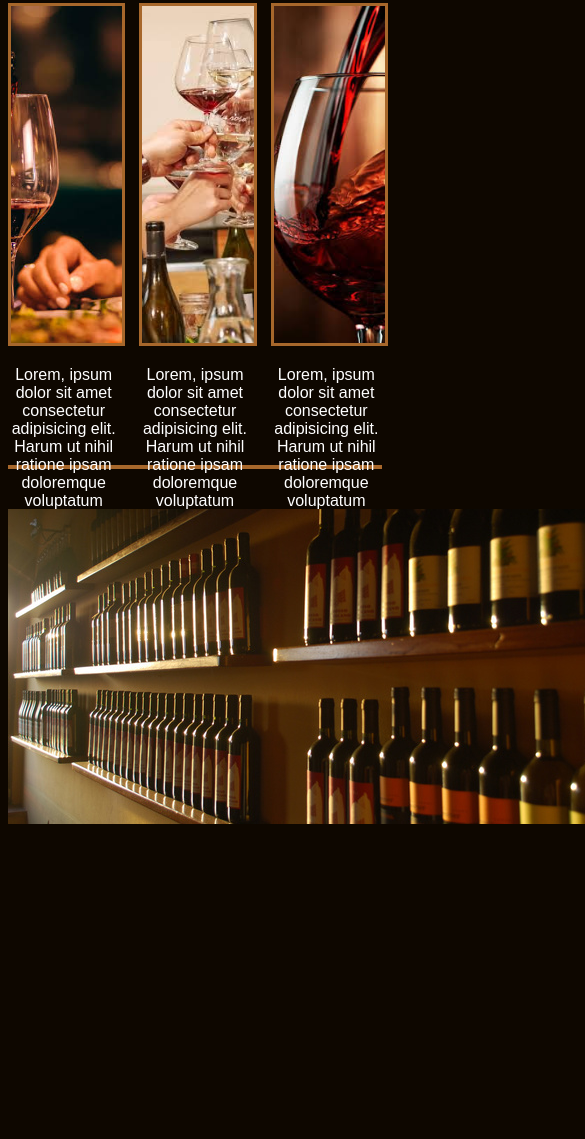
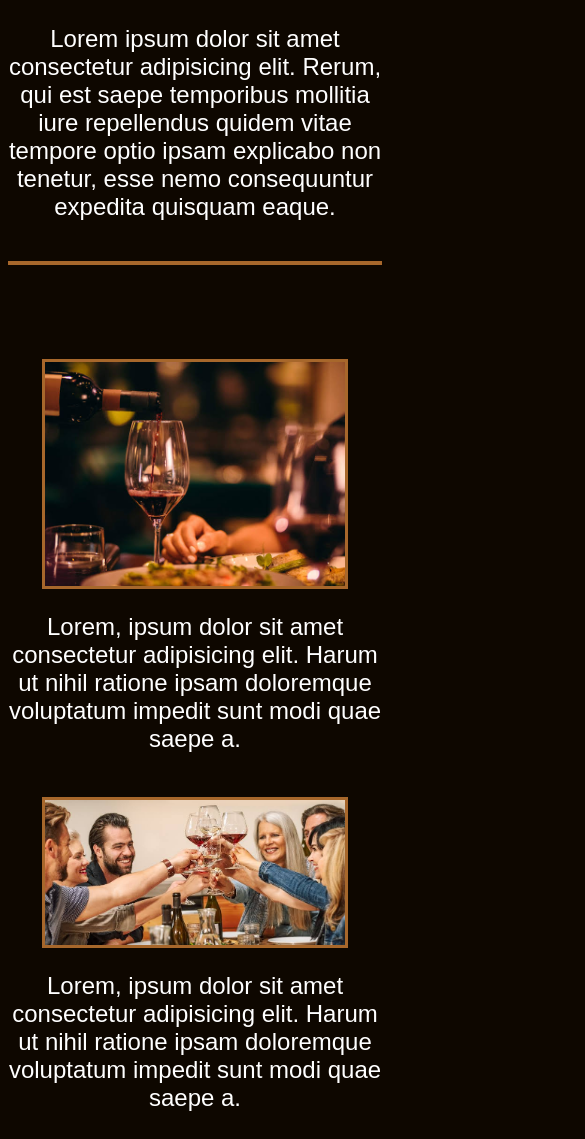
Before and after one commit to Benjtalkshow/winetask, a plain HTML site: page index.html in a window 390 px wide. Shown: the part 827-1966 px from the top of the page, 585 px wide, since content can reach past the window. Before the commit the page ends 1672 px from the top, so only its background shows below. Drawn offline with Linux system fonts and the light colour scheme.

Commit message:
added media queries

```diff
--- a/index.html
+++ b/index.html
@@ -3,6 +3,7 @@
 <head>
   <link rel="stylesheet" href="style.css">
 </head>
+
 <body>
   <ul>
     <li><a class="active" href="#home">HOME</a></li>
@@ -51,11 +52,12 @@
         <div class="sec"><label for="">Address*</label><input type="text" style="margin-left
         : -5px">
         </div>
-      <div class="sec"><label for="">Message*</label><textarea name="" id="" cols="27" rows="6" style="margin-left
+        <div class="sec"><label for="">Message*</label><textarea name="" id="" cols="27" rows="5" style="margin-left
         : -10px"></textarea>
         </div>
       </form>
     </div>
   </div>
 </body>
+
 </html>
--- a/style.css
+++ b/style.css
@@ -95,7 +95,7 @@ label {
 input {
   display: block;
   width: 70%;
-  height: 5vh;
+  height: 3vh;
   border: none;
   outline: none;
 }
@@ -105,3 +105,51 @@ input {
   align-items: center;
   margin-bottom: 10px;
 }
+
+@media screen and (max-width: 600px) {
+  body {
+    font-size: 1.5rem;
+  }
+  .flex-container {
+    display: flex;
+    flex-direction: column;
+    width: 100%;
+    height: 150vh;
+  }
+  .flex-container .pic img {
+    width: 80%;
+    height: 80%;
+    margin: auto;
+  }
+  .flex-container .pic {
+    display: flex;
+    flex-direction: column;
+    justify-content: center;
+    align-items: center;
+  }
+  .bottom {
+    flex-direction: column;
+    justify-content: center;
+    align-items: center;
+  }
+  .bottom .footer-img {
+    width: 80%;
+    height: 80%;
+  }
+  .bottom .footer-img img {
+    width: 100%;
+    height: 100%;
+    border: 3px solid rgb(167, 103, 43);
+  }
+}
+@media screen and (max-width: 300px) {
+  body {
+    font-size: 2rem;
+  }
+ .flex-container {
+  height: 90vh;
+ }
+ .background-img {
+  height: 40vh;
+ }
+}
```
Lines whose indentation alone changed are shown as unchanged.
